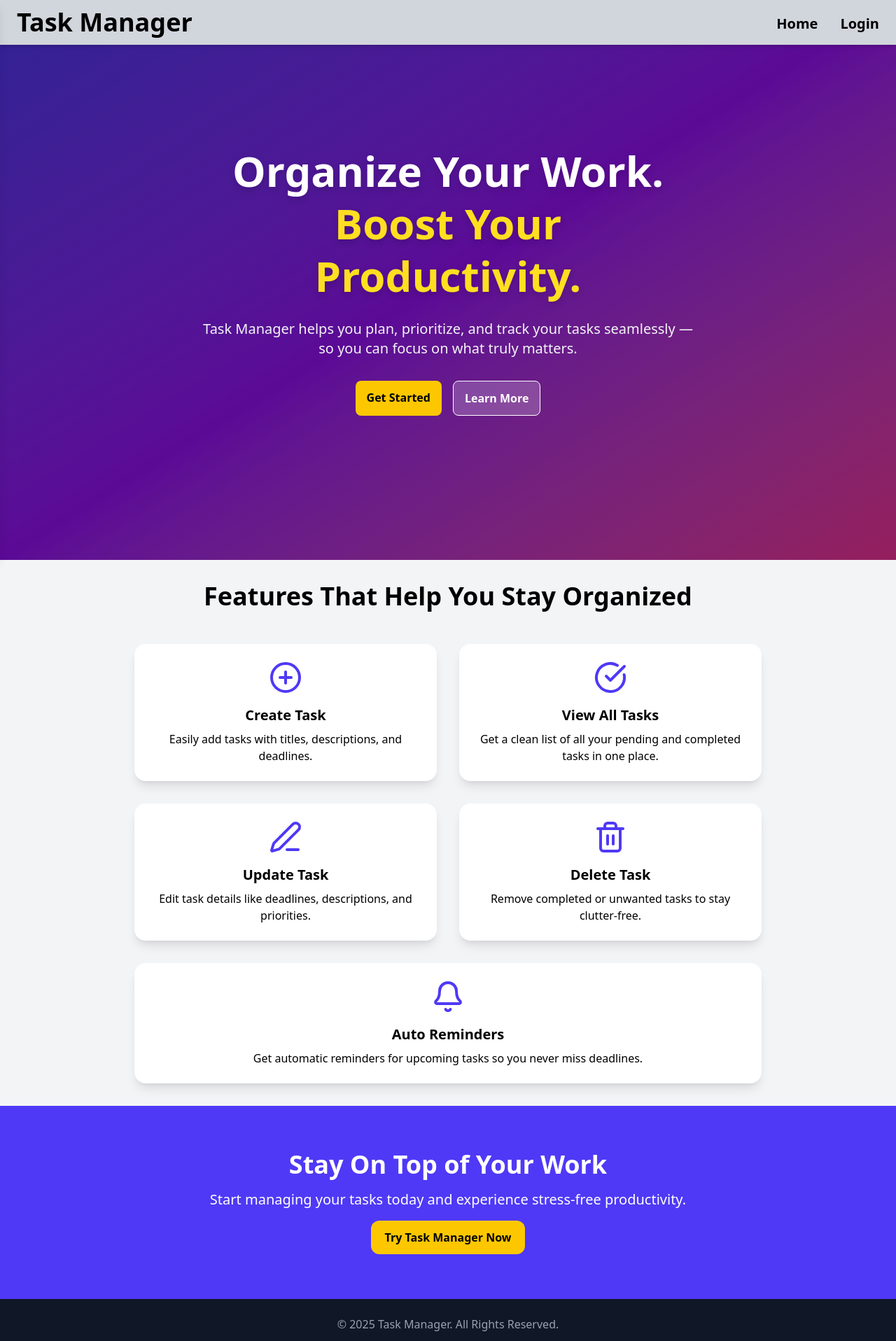
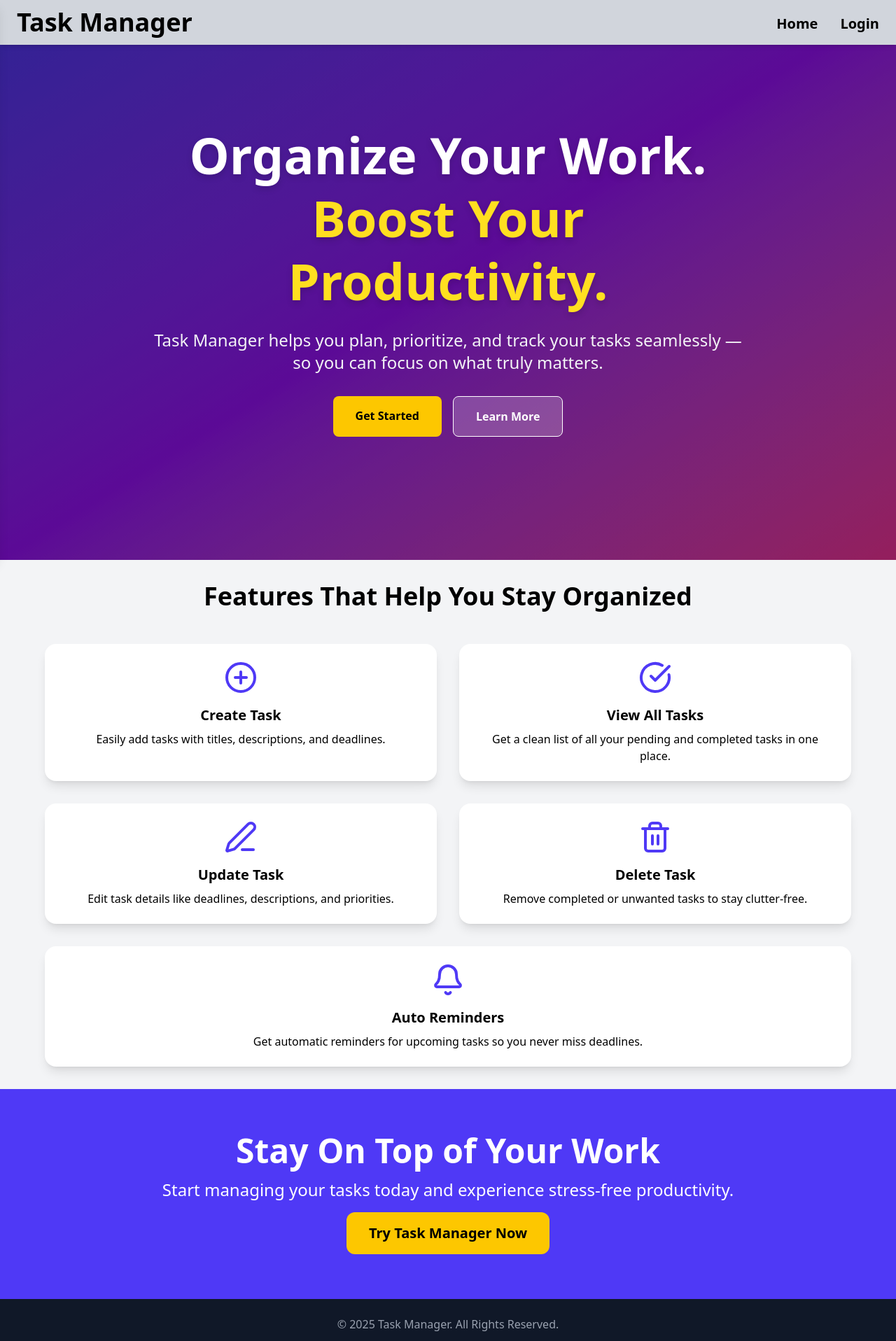
Before and after one commit to SurajCh6613/task-manager, a React (Vite) app in the folder frontend/: page / in a window 1280 px wide. Shown: the top 1916 px of the page at 70% size. Built offline with nearby package versions, Linux system fonts and the light colour scheme; no server answers.

Commit message:
Frontend Updated

```diff
--- a/frontend/src/App.jsx
+++ b/frontend/src/App.jsx
@@ -2,7 +2,6 @@ import MainNavigation from "./components/MainNavigation";
 import { createBrowserRouter, RouterProvider } from "react-router-dom";
 import Home from "./Pages/Home";
 import Login from "./Pages/Login";
-import MyTasks from "./Pages/MyTasks";
 import AddTask from "./Pages/Addtask";
 import EditTask from "./Pages/EditTask";
 import Dashboard from "./Pages/Dashboard";
--- a/frontend/src/Pages/Home/CTA.jsx
+++ b/frontend/src/Pages/Home/CTA.jsx
@@ -3,10 +3,10 @@ import { Link } from 'react-router-dom'
 
 const CTA = () => {
   return (
-    <section className='bg-indigo-600 py-16 flex  flex-col justify-center items-center text-white'>
-        <h3 className='text-4xl font-bold mb-4'>Stay On Top of Your Work</h3>
-        <p className='text-xl mb-4'>Start managing your tasks today and experience stress-free productivity.</p>
-        <Link to={'/login'} className='bg-yellow-400 px-5 py-3 rounded-xl text-black hover:bg-yellow-300 font-semibold'>Try Task Manager Now</Link>
+    <section className='bg-indigo-600 py-16 flex  flex-col justify-center text-center items-center text-white'>
+        <h3 className='text-4xl lg:text-5xl font-bold mb-4'>Stay On Top of Your Work</h3>
+        <p className='text-xl md:text-2xl mb-4'>Start managing your tasks today and experience stress-free productivity.</p>
+        <Link to={'/login'} className='bg-yellow-400 px-8 py-4 text-xl rounded-xl text-black hover:bg-yellow-300 font-semibold'>Try Task Manager Now</Link>
     </section>
   )
 }
--- a/frontend/src/Pages/Home/Features.jsx
+++ b/frontend/src/Pages/Home/Features.jsx
@@ -3,10 +3,10 @@ import { CheckCircle, Bell, Edit3, Trash2, PlusCircle } from "lucide-react";
 const Features = () => {
   return (
     <section className="flex flex-col justify-center items-center bg-gray-100 py-8 px-3">
-      <h1 className="text-4xl font-semibold mb-12">
+      <h1 className="text-2xl md:text-4xl font-semibold mb-12">
         Features That Help You Stay Organized
       </h1>
-      <div className="grid md:grid-cols-2 max-w-4xl gap-8 mx-auto">
+      <div className="grid md:grid-cols-2 max-w-6xl gap-8 mx-auto">
         <div className="p-6 bg-white rounded-2xl shadow-lg text-center">
           <PlusCircle className="mx-auto w-12 h-12 text-indigo-600 mb-4" />
           <h3 className="text-xl font-semibold mb-2">Create Task</h3>
--- a/frontend/src/Pages/Home/Hero.jsx
+++ b/frontend/src/Pages/Home/Hero.jsx
@@ -5,27 +5,27 @@ const Hero = () => {
     <section className="relative min-h-screen bg-gradient-to-br from-indigo-600 via-purple-600 to-pink-500 text-white flex items-center justify-center">
       <div className="absolute inset-0 bg-black/40"></div>
 
-      <div className="relative max-w-3xl px-6 text-center z-10">
-        <h1 className="text-5xl md:text-6xl leading-tight font-extrabold mb-6 drop-shadow-lg">
+      <div className="relative max-w-4xl px-6 text-center z-10">
+        <h1 className="text-5xl md:text-6xl lg:text-7xl leading-tight font-extrabold mb-6 drop-shadow-lg">
           Organize Your Work.
           <span className="block text-yellow-300">
             Boost Your Productivity.
           </span>
         </h1>
-        <p className="text-lg md:text-xl mb-8 text-gray-100">
+        <p className="text-lg md:text-xl lg:text-2xl mb-8 text-gray-100">
           Task Manager helps you plan, prioritize, and track your tasks
           seamlessly — so you can focus on what truly matters.
         </p>
         <div className="flex justify-center gap-4">
           <Link
             to={"/login"}
-            className="px-4 py-3 bg-yellow-400 hover:bg-yellow-300 cursor-pointer text-black font-semibold rounded-lg transition"
+            className="px-8 py-4 bg-yellow-400 hover:bg-yellow-300 cursor-pointer text-black font-semibold rounded-lg transition"
           >
             Get Started
           </Link>
           <Link
             to={"/about"}
-            className="border bg-white/20 px-4 py-3 cursor-pointer rounded-lg font-semibold hover:bg-white/30 transition"
+            className="border bg-white/20 px-8 py-4 cursor-pointer rounded-lg font-semibold hover:bg-white/30 transition"
           >
             Learn More
           </Link>
```
Also changed, not shown: frontend/src/assets/homeImage.png (deleted).
